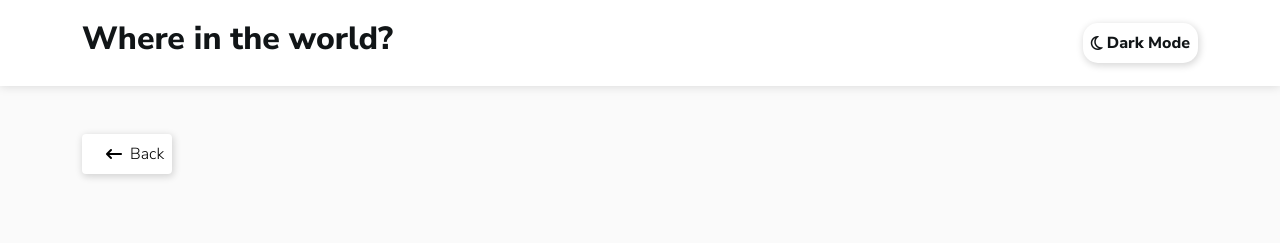
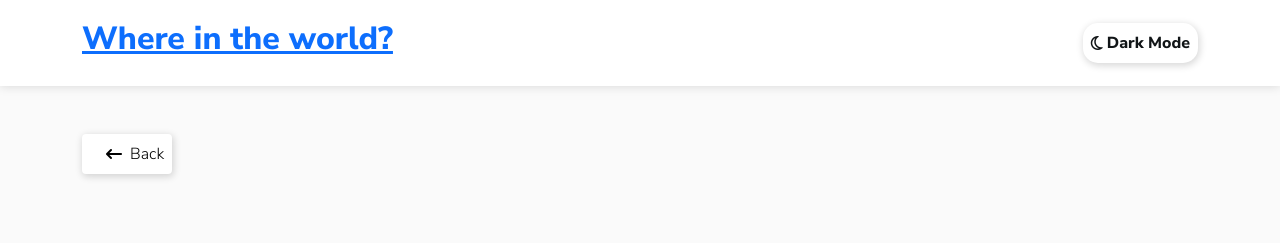
Before and after one commit to OsamaEid1/Rest-Countries-Api, a plain HTML site: page details-page.html in a window 1280 px wide. Shown: the top 243 px of the page. Drawn offline with nearby package versions, Linux system fonts and the light colour scheme; no server answers.

Commit message:
Update header in details-page.html

```diff
--- a/details-page.html
+++ b/details-page.html
@@ -27,7 +27,7 @@
     <!-- Start header  -->
     <header>
         <div class="container d-flex justify-content-between align-items-center">
-            <h2 class="fw-bolder">Where in the world?</h2>
+            <h2 class="fw-bolder"><a href="" onclick="window.history.back()" stye="color: black; text-decoration: none">Where in the world?</a></h2>
             <div class="theme-switcher p-2">
                 <i class="far fa-light fa-moon"></i>
                 <span class="fw-bold ms-1">Dark Mode</span>
```
